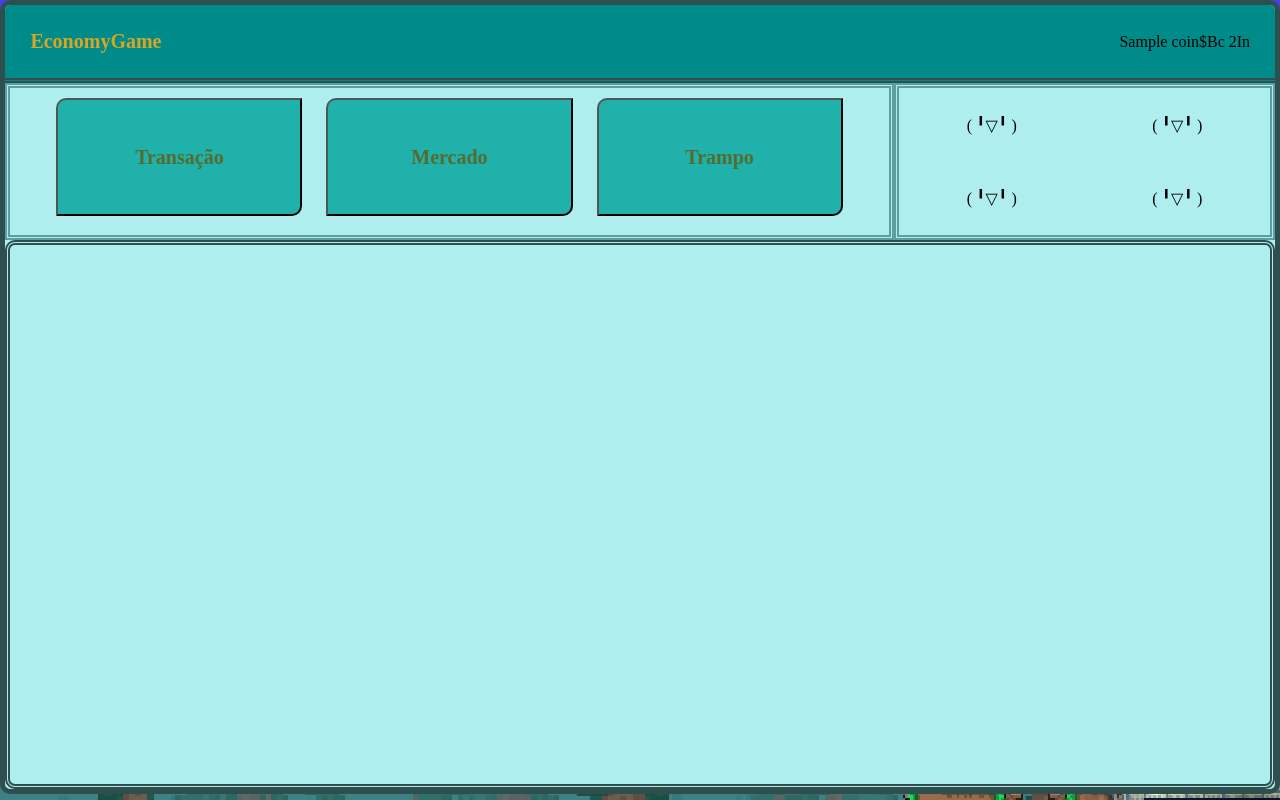
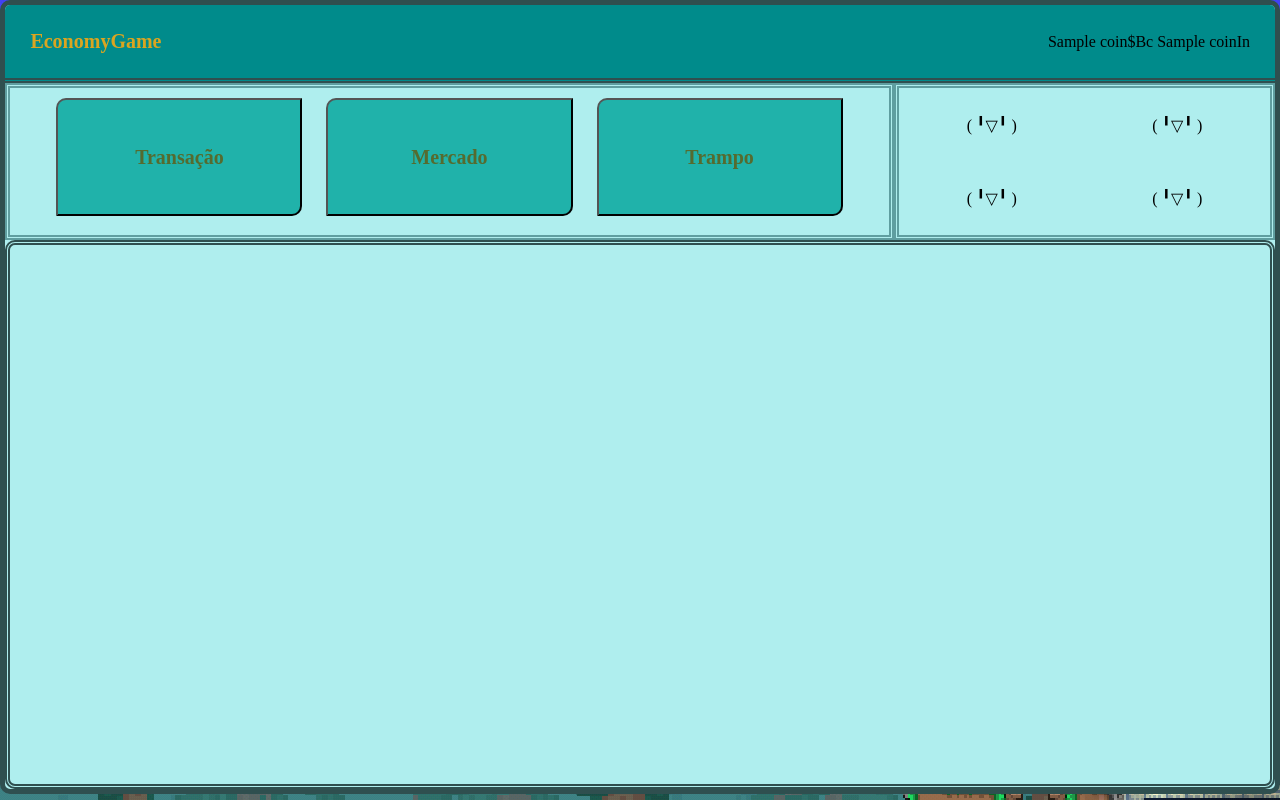
Before and after one commit to Davip8b3b/EconomyGame, a Flask app: template app/templates/home.html in a window 1280 px wide. Run offline with Flask 3, Linux system fonts and the light colour scheme; the template is opened without the code that fills it: most values are stand-ins (such as "Sample title", 1, 10 or a date in 2020).

Commit message:
Update do home.html

```diff
--- a/app/templates/home.html
+++ b/app/templates/home.html
@@ -5,7 +5,7 @@
   <meta charset="UTF-8">
   <meta name="viewport" content="width=device-width, initial-scale=1">
   <title>Economy Game</title>
-  <link rel="stylesheet" href="/static/styles.css">
+  <link rel="stylesheet" href="{{ url_for('static', filename="styles.css") }}">
 </head>
 
 <body>
@@ -17,7 +17,7 @@
       </div>
       <div>
         <a>{{coin}}$Bc</a>
-        <a>2In</a>
+        <a>{{coin}}In</a>
       </div>
     </div>
 
```
